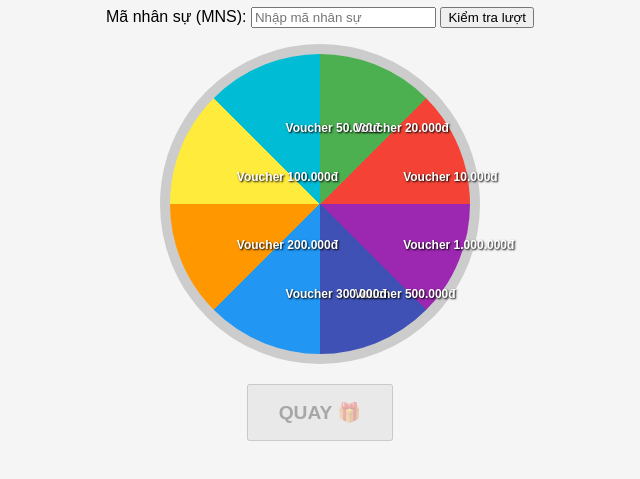
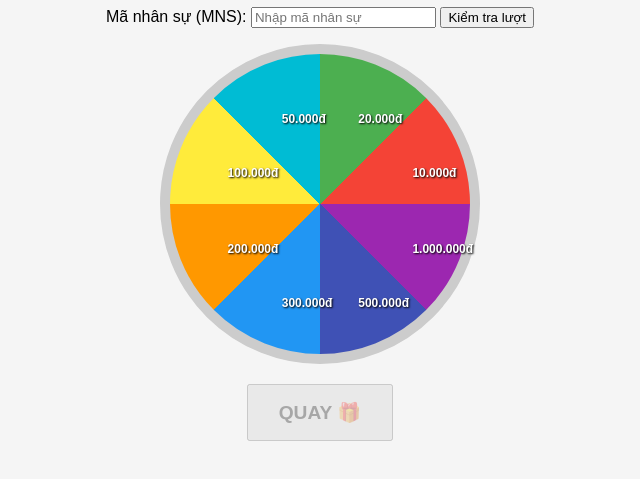
Before and after one commit to Ngoctrainer/vong-quay-trung-thuong, a plain HTML site: page index.html in a window 1280 px wide. Shown: the part 61-540 px from the top of the page, without its empty margins (320-960 px from the left). Drawn offline with Linux system fonts and the light colour scheme.

Commit message:
Update index.html

```diff
--- a/index.html
+++ b/index.html
@@ -19,14 +19,14 @@
 
   <div class="wheel-container">
  <div class="wheel" id="wheel">
-<div class="label" style="transform: rotate(22.5deg) translate(90px) rotate(-22.5deg)">Voucher 1.000.000đ</div>
-<div class="label" style="transform: rotate(67.5deg) translate(90px) rotate(-67.5deg)">Voucher 500.000đ</div>
-<div class="label" style="transform: rotate(112.5deg) translate(90px) rotate(-112.5deg)">Voucher 300.000đ</div>
-<div class="label" style="transform: rotate(157.5deg) translate(90px) rotate(-157.5deg)">Voucher 200.000đ</div>
-<div class="label" style="transform: rotate(202.5deg) translate(90px) rotate(-202.5deg)">Voucher 100.000đ</div>
-<div class="label" style="transform: rotate(247.5deg) translate(90px) rotate(-247.5deg)">Voucher 50.000đ</div>
-<div class="label" style="transform: rotate(292.5deg) translate(90px) rotate(-292.5deg)">Voucher 20.000đ</div>
-<div class="label" style="transform: rotate(337.5deg) translate(90px) rotate(-337.5deg)">Voucher 10.000đ</div>
+<div class="label" style="transform: rotate(22.5deg) translate(100px) rotate(-22.5deg)">1.000.000đ</div>
+<div class="label" style="transform: rotate(67.5deg) translate(100px) rotate(-67.5deg)">500.000đ</div>
+<div class="label" style="transform: rotate(112.5deg) translate(100px) rotate(-112.5deg)">300.000đ</div>
+<div class="label" style="transform: rotate(157.5deg) translate(100px) rotate(-157.5deg)">200.000đ</div>
+<div class="label" style="transform: rotate(202.5deg) translate(100px) rotate(-202.5deg)">100.000đ</div>
+<div class="label" style="transform: rotate(247.5deg) translate(100px) rotate(-247.5deg)">50.000đ</div>
+<div class="label" style="transform: rotate(292.5deg) translate(100px) rotate(-292.5deg)">20.000đ</div>
+<div class="label" style="transform: rotate(337.5deg) translate(100px) rotate(-337.5deg)">10.000đ</div>
     </div>
   </div>
 
```
